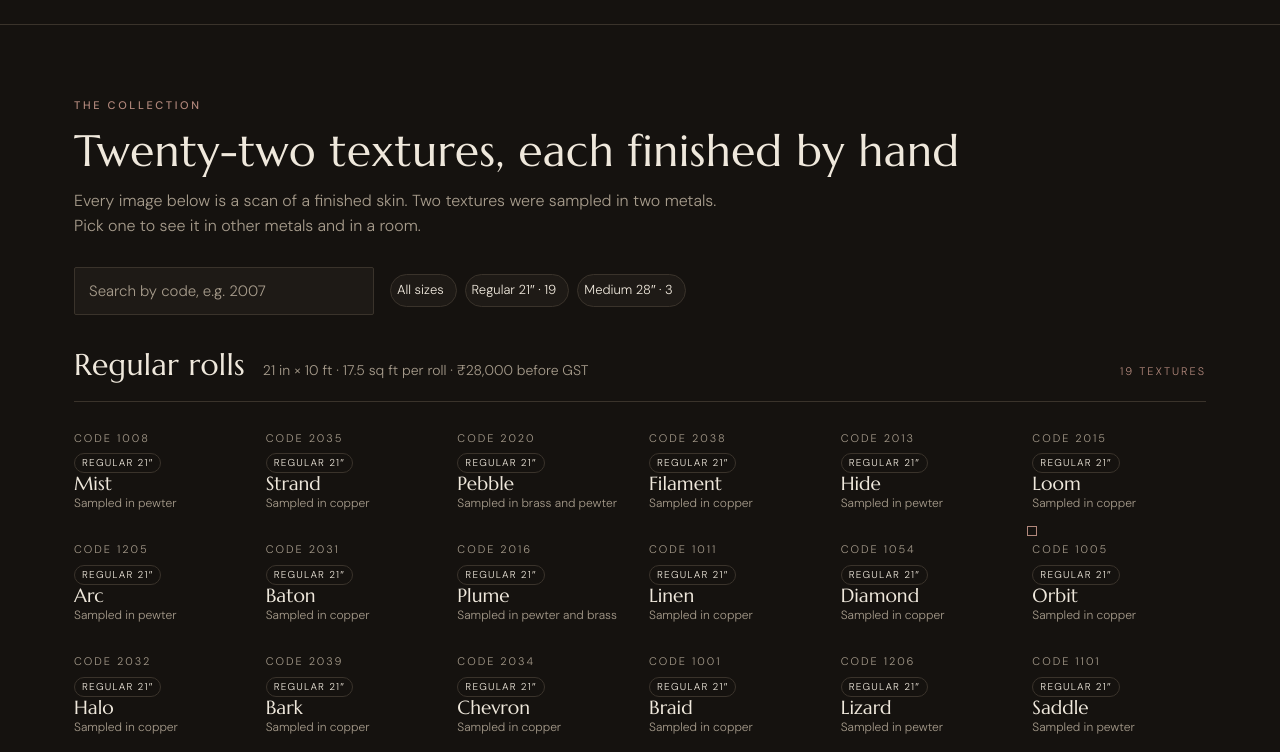
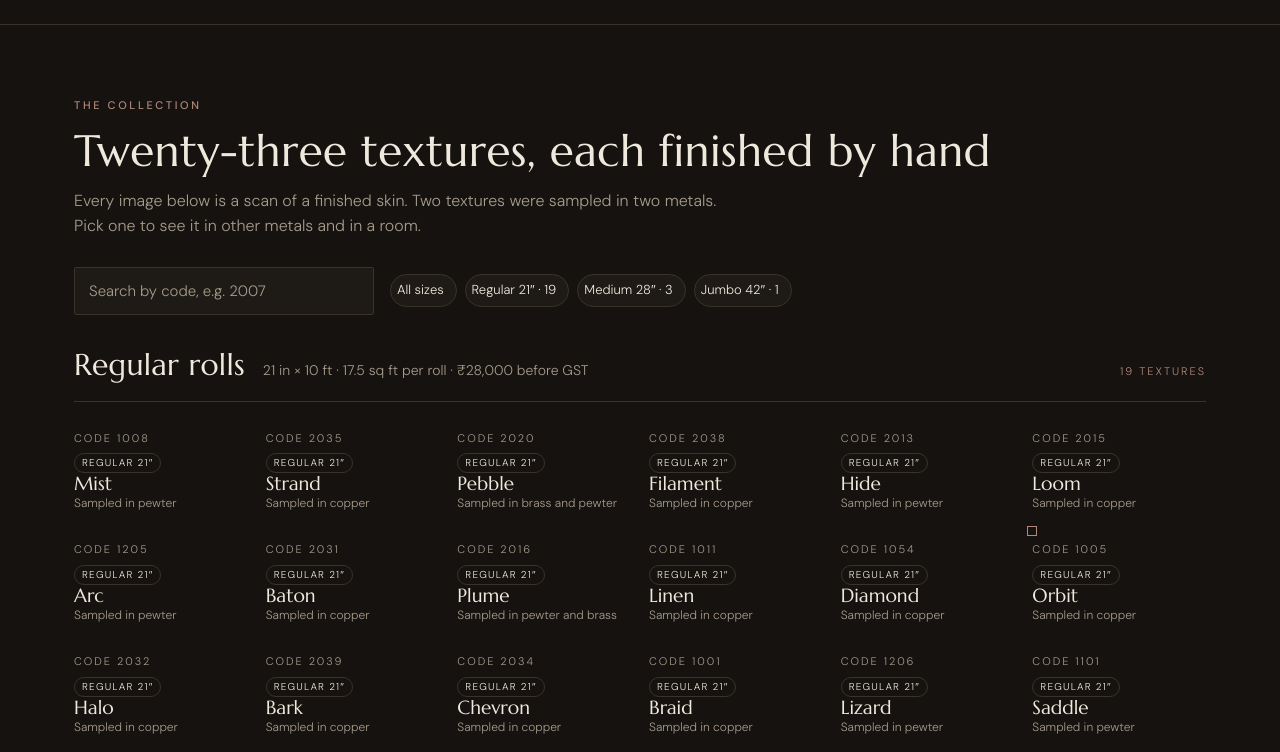
Before and after one commit to anshtalreja/Liquid-Metal-skins-, a plain HTML site: page index.html in a window 1280 px wide. Shown: the part 1054-1806 px from the top of the page. Drawn offline with Linux system fonts and the light colour scheme.

Commit message:
Add code 1017 (Jumbo roll) and the Jumbo category

```diff
--- a/index.html
+++ b/index.html
@@ -4,7 +4,7 @@
 <meta charset="utf-8">
 <meta name="viewport" content="width=device-width, initial-scale=1">
 <title>VĀLT Liquid Metal Skins</title>
-<meta name="description" content="Real metal that drapes. Flexible liquid metal skins for walls, shutters, columns and furniture, in 22 textures and 29 metal colours.">
+<meta name="description" content="Real metal that drapes. Flexible liquid metal skins for walls, shutters, columns and furniture, in 23 textures and 29 metal colours.">
 <link rel="canonical" href="https://liquidmetalskins.vercel.app/">
 <meta property="og:type" content="website">
 <meta property="og:site_name" content="VĀLT Liquid Metal Skins">
@@ -203,13 +203,13 @@ footer{border-top:1px solid var(--line);padding:28px 0 48px;color:var(--muted);f
     <div><b>₹28,000</b><span>Regular roll · 21 in × 10 ft · 17.5 sq ft</span></div>
     <div><b>₹37,333</b><span>Medium roll · 28 in × 10 ft · 23.33 sq ft</span></div>
     <div><b>₹56,000</b><span>Jumbo roll · 42 in × 10 ft · 35 sq ft</span></div>
-    <div><b id="factCount">22</b><span>textures · 29 metal colours</span></div>
+    <div><b id="factCount">23</b><span>textures · 29 metal colours</span></div>
   </div>
   <div class="powered" id="powered"><span class="eyebrow">Powered by</span><img class="lg veda" src="img/logo-veda.png" alt="Veda Surfaces Private Limited"><i></i><img class="lg ct" src="img/logo-colortek.png" alt="ColorTek"></div>
 </div>
 
 <section id="collection"><div class="wrap">
-  <div class="head"><div class="eyebrow">The collection</div><h2>Twenty-two textures, each finished by hand</h2>
+  <div class="head"><div class="eyebrow">The collection</div><h2>Twenty-three textures, each finished by hand</h2>
   <p class="lede">Every image below is a scan of a finished skin. Two textures were sampled in two metals. Pick one to see it in other metals and in a room.</p></div>
   <div class="finder" role="search">
     <label class="vh" for="q">Search by code or name</label>
@@ -356,7 +356,8 @@ const SKINS=[
  ["Lizard","Pewter","Rows of small rounded scales that swell and narrow like reptile hide.",[104,103,100],"1206"],
  ["Saddle","Pewter","Natural full-grain leather creasing, cast in metal.",[112,109,104],"1101"],
  ["Mosaic","Pewter","A patchwork of woven, stippled and ribbed grains meeting in large geometric fields.",[100,99,97],"2007"],
- ["Twill","Pewter","Small interlocking hooks running on the diagonal, like a heavy twill weave.",[112,110,107],"1203"]
+ ["Twill","Pewter","Small interlocking hooks running on the diagonal, like a heavy twill weave.",[112,110,107],"1203"],
+ ["Canvas","Copper","A coarse basket weave with a raised dot at every crossing, like heavy canvas cast in metal.",[83,54,46],"1017"]
 ];
 const label=i=>SKINS[i][4]?"Code "+SKINS[i][4]:"Skin "+pad(i+1);
 const FAMS=[
@@ -390,7 +391,7 @@ function build(){
   const card=(s,i)=>`<button class="card" data-i="${i}" aria-pressed="false"><div class="ph" style="background-image:url(img/t${s[5]}s.jpg)"></div><div><div class="no">${label(i).toUpperCase()}<span class="sz ${sizeKey(i)}">${sizeOf(i).name} ${sizeOf(i).w}″</span></div><div class="nm">${s[0]}</div><div class="tn">Sampled in ${vars(i).map(v=>v.tone.toLowerCase()).join(" and ")}</div></div></button>`;
   const counts={};SKINS.forEach((s,i)=>counts[sizeKey(i)]=(counts[sizeKey(i)]||0)+1);
   $("#grid").innerHTML=Object.keys(SIZES).filter(k=>counts[k]).map(k=>{const z=SIZES[k];
-    return `<div class="cat" data-s="${k}" id="size-${z.name.toLowerCase()}"><div class="cathead"><h3>${z.name} rolls</h3><span class="spec">${z.w} in × 10 ft · ${sqf(z.sq)} sq ft per roll · ${inr(z.sq*RATE)} before GST</span><span class="cnt" data-cnt="${k}">${counts[k]} textures</span></div><div class="grid">`
+    return `<div class="cat" data-s="${k}" id="size-${z.name.toLowerCase()}"><div class="cathead"><h3>${z.name} rolls</h3><span class="spec">${z.w} in × 10 ft · ${sqf(z.sq)} sq ft per roll · ${inr(z.sq*RATE)} before GST</span><span class="cnt" data-cnt="${k}">${counts[k]} ${counts[k]===1?"texture":"textures"}</span></div><div class="grid">`
       +SKINS.map((s,i)=>sizeKey(i)===k?card(s,i):"").join("")+`</div></div>`}).join("")
     +`<p class="empty" id="noHit" hidden></p>`;
   $("#grid").onclick=e=>{const b=e.target.closest(".card");if(b){st.skin=+b.dataset.i;st.variant=0;render();location.hash="studio"}};
@@ -441,7 +442,7 @@ function filter(){
     b.hidden=!(hitQ&&hitS); if(!b.hidden)shown++;
   });
   document.querySelectorAll(".cat").forEach(c=>{const v=c.querySelectorAll(".card:not([hidden])").length, all=c.querySelectorAll(".card").length;
-    c.hidden=!v; c.querySelector(".cnt").textContent=v===all?`${all} textures`:`${v} of ${all} textures`});
+    c.hidden=!v; c.querySelector(".cnt").textContent=v===all?`${all} ${all===1?"texture":"textures"}`:`${v} of ${all} textures`});
   document.querySelectorAll("#szf .chip").forEach(b=>b.setAttribute("aria-pressed",b.dataset.s===filt.size));
   const nh=$("#noHit"); nh.hidden=shown>0;
   nh.textContent=`No skin matches "${filt.q.trim()}"${filt.size?" in "+SIZES[filt.size].name+" size":""}. Codes on this page run from 1001 to 2039.`;
```
Also changed, not shown: img/c25.jpg (added), img/r25.jpg (added), img/t25s.jpg (added), img/tc25.jpg (added), img/tr25.jpg (added).
